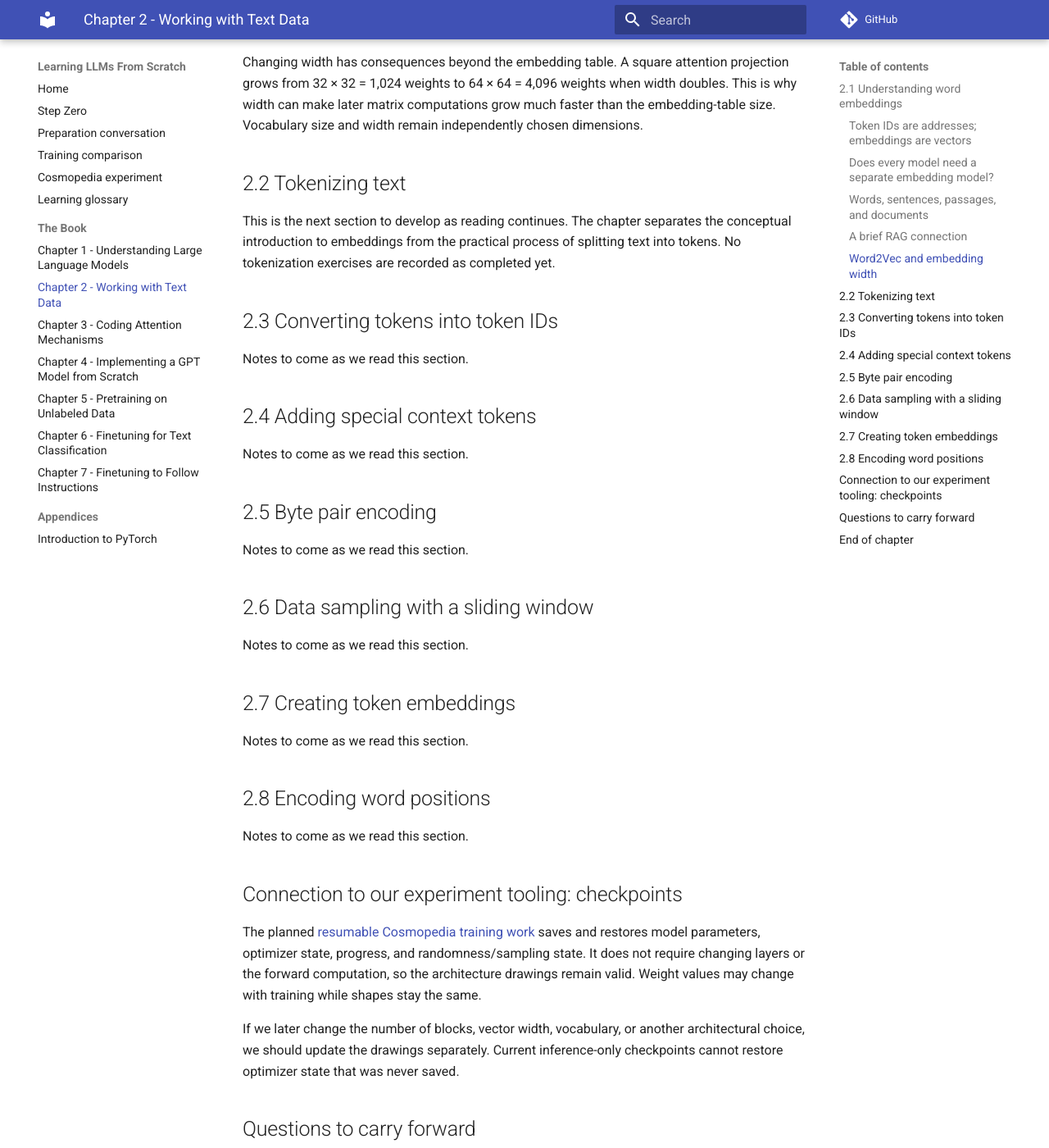
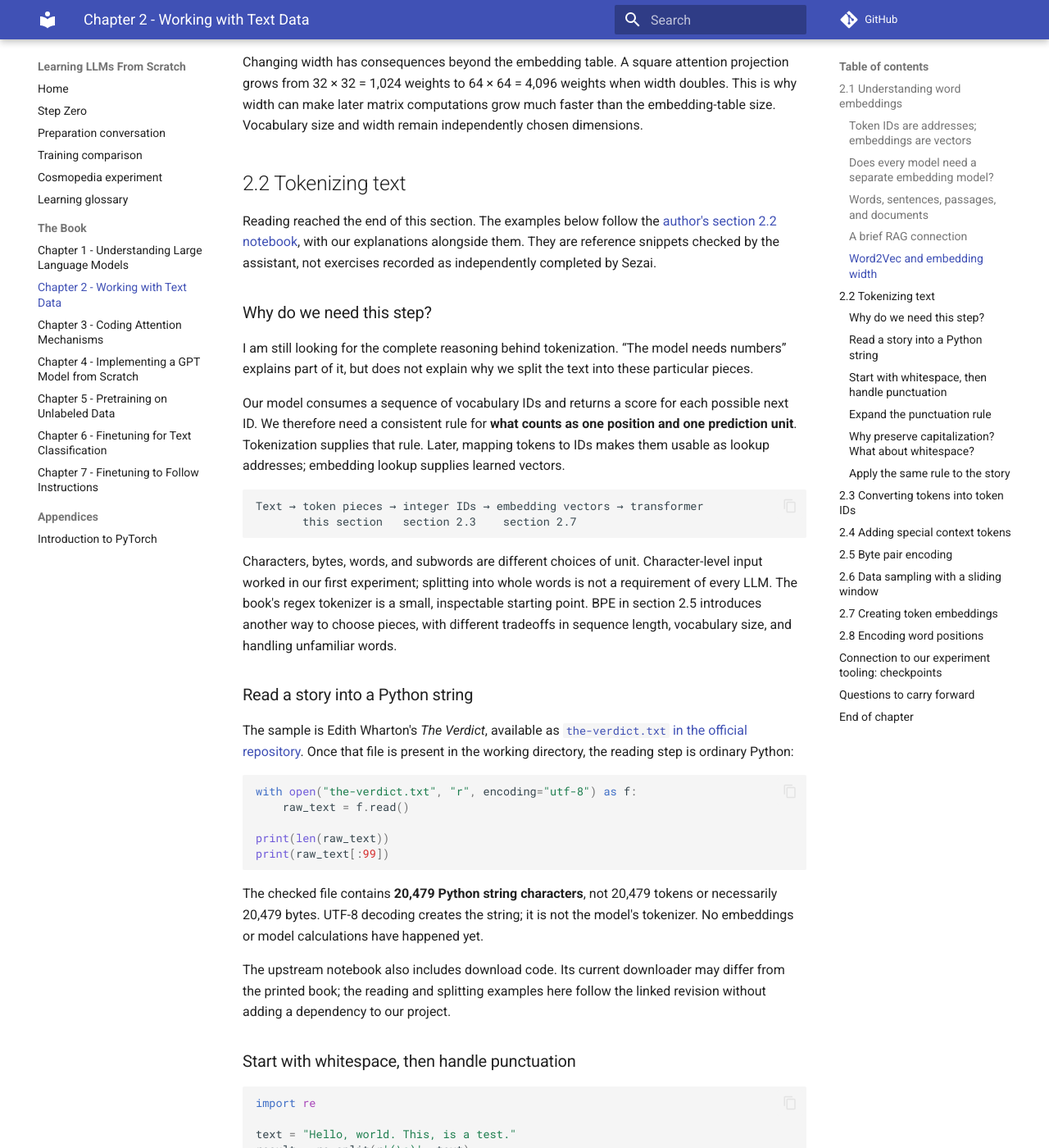
Before and after one commit to kantarcise/learning-llms, an MkDocs documentation site: the page built from docs/chapters/02-working-with-text-data.md, in a window 1280 px wide and 1400 px high, scrolled down 3232 px. Shown: the whole window at 82% size. Built offline with MkDocs 1.6.1 and Material for MkDocs 9.7.7, drawn with Linux system fonts in a browser that asks for light colours; comment, search, counter and statistics services are not loaded; some of the changed text lies outside the part shown.

Commit message:
Explain section 2.2 tokenization with verified book examples

````diff
--- a/docs/chapters/02-working-with-text-data.md
+++ b/docs/chapters/02-working-with-text-data.md
@@ -1,6 +1,6 @@
 # Chapter 2 — Working with Text Data
 
-Status: reading in progress. Opening notes cover the chapter overview and 2.1, “Understanding word embeddings.” Section 2.2 and later sections are still ahead; no exercises are recorded as completed.
+Status: reading in progress. Notes cover the chapter overview, 2.1, “Understanding word embeddings,” and reading through 2.2, “Tokenizing text.” Section 2.3 is next; no exercises are recorded as independently completed.
 
 These notes follow Sebastian Raschka's *Build a Large Language Model (From Scratch)*, with explanations from our discussion and links to our experiments. See the [author's Chapter 2 code](https://github.com/rasbt/LLMs-from-scratch/tree/main/ch02).
 
@@ -81,7 +81,109 @@ Changing width has consequences beyond the embedding table. A square attention p
 
 ## 2.2 Tokenizing text
 
-This is the next section to develop as reading continues. The chapter separates the conceptual introduction to embeddings from the practical process of splitting text into tokens. No tokenization exercises are recorded as completed yet.
+Reading reached the end of this section. The examples below follow the [author's section 2.2 notebook](https://github.com/rasbt/LLMs-from-scratch/blob/cdbd33e6d57a71e20ea31434841095fac50cecd8/ch02/01_main-chapter-code/ch02.ipynb), with our explanations alongside them. They are reference snippets checked by the assistant, not exercises recorded as independently completed by Sezai.
+
+### Why do we need this step?
+
+I am still looking for the complete reasoning behind tokenization. “The model needs numbers” explains part of it, but does not explain why we split the text into these particular pieces.
+
+Our model consumes a sequence of vocabulary IDs and returns a score for each possible next ID. We therefore need a consistent rule for **what counts as one position and one prediction unit**. Tokenization supplies that rule. Later, mapping tokens to IDs makes them usable as lookup addresses; embedding lookup supplies learned vectors.
+
+```text
+Text → token pieces → integer IDs → embedding vectors → transformer
+       this section   section 2.3    section 2.7
+```
+
+Characters, bytes, words, and subwords are different choices of unit. Character-level input worked in our first experiment; splitting into whole words is not a requirement of every LLM. The book's regex tokenizer is a small, inspectable starting point. BPE in section 2.5 introduces another way to choose pieces, with different tradeoffs in sequence length, vocabulary size, and handling unfamiliar words.
+
+### Read a story into a Python string
+
+The sample is Edith Wharton's *The Verdict*, available as [`the-verdict.txt` in the official repository](https://github.com/rasbt/LLMs-from-scratch/blob/cdbd33e6d57a71e20ea31434841095fac50cecd8/ch02/01_main-chapter-code/the-verdict.txt). Once that file is present in the working directory, the reading step is ordinary Python:
+
+```python
+with open("the-verdict.txt", "r", encoding="utf-8") as f:
+    raw_text = f.read()
+
+print(len(raw_text))
+print(raw_text[:99])
+```
+
+The checked file contains **20,479 Python string characters**, not 20,479 tokens or necessarily 20,479 bytes. UTF-8 decoding creates the string; it is not the model's tokenizer. No embeddings or model calculations have happened yet.
+
+The upstream notebook also includes download code. Its current downloader may differ from the printed book; the reading and splitting examples here follow the linked revision without adding a dependency to our project.
+
+### Start with whitespace, then handle punctuation
+
+```python
+import re
+
+text = "Hello, world. This, is a test."
+result = re.split(r'(\s)', text)
+print(result)
+```
+
+```text
+['Hello,', ' ', 'world.', ' ', 'This,', ' ', 'is', ' ', 'a', ' ', 'test.']
+```
+
+`\s` matches a whitespace character, including spaces, tabs, and newlines. The parentheses form a capturing group: with `re.split`, that means the matched separators are included in the result. Punctuation is still attached to words, so the next version splits on commas and periods too:
+
+```python
+result = re.split(r'([,.]|\s)', text)
+result = [item for item in result if item.strip()]
+```
+
+The character class `[,.]` matches either punctuation mark; `|` means “or.” Splitting can produce empty strings where separators meet or occur at an edge. `if item.strip()` filters out empty and whitespace-only strings. This version yields:
+
+```text
+['Hello', ',', 'world', '.', 'This', ',', 'is', 'a', 'test', '.']
+```
+
+### Expand the punctuation rule
+
+The author's next example keeps more punctuation as separate pieces:
+
+```python
+text = "Hello, world. Is this-- a test?"
+result = re.split(r'([,.:;?_!"()\']|--|\s)', text)
+result = [item.strip() for item in result if item.strip()]
+print(result)
+```
+
+```text
+['Hello', ',', 'world', '.', 'Is', 'this', '--', 'a', 'test', '?']
+```
+
+The rule matches one listed punctuation character, a double hyphen, or a whitespace character. Because the alternatives are inside a capturing group, punctuation survives the split; the following comprehension removes whitespace and empty pieces.
+
+These punctuation pieces are different from **special model-control tokens**, such as an end-of-text marker. Section 2.4 introduces those. This regex is also not an exhaustive tokenizer for every language or punctuation mark.
+
+### Why preserve capitalization? What about whitespace?
+
+Lowercasing would erase distinctions we may want the model to learn. For example, `May` can be a name or month, while `may` can express possibility. Capitals also carry clues about sentence boundaries and the output formatting we want. We leave the case intact rather than collapsing these forms before training.
+
+Whitespace is a separate decision. In this exercise we remove it, simplifying the token list. The cost is that exact original formatting is no longer recoverable from those pieces alone. For example, `a b` and `a\n\nb` yield the same pieces despite different layout. Indentation in Python is an especially concrete reason whitespace can matter.
+
+A tokenizer can preserve spaces directly or include them within larger tokens; it does not need one separate token for every space. The choice depends on the application and representation. Our character-log experiment retained spaces and newlines as characters, while this teaching example deliberately discards whitespace.
+
+### Apply the same rule to the story
+
+```python
+preprocessed = re.split(r'([,.:;?_!"()\']|--|\s)', raw_text)
+preprocessed = [item.strip() for item in preprocessed if item.strip()]
+
+print(preprocessed[:10])
+print(len(preprocessed))
+```
+
+```text
+['I', 'HAD', 'always', 'thought', 'Jack', 'Gisburn', 'rather', 'a', 'cheap', 'genius']
+4690
+```
+
+The assistant reproduced **4,690 token occurrences** using the linked story revision. That is the sequence length after this split, not the number of unique vocabulary entries. Repeated words count repeatedly. We have a list of strings; integer IDs, embedding vectors, and training windows are still later steps.
+
+Next: [2.3 Converting tokens into token IDs](#23-converting-tokens-into-token-ids).
 
 ## 2.3 Converting tokens into token IDs
 
````
